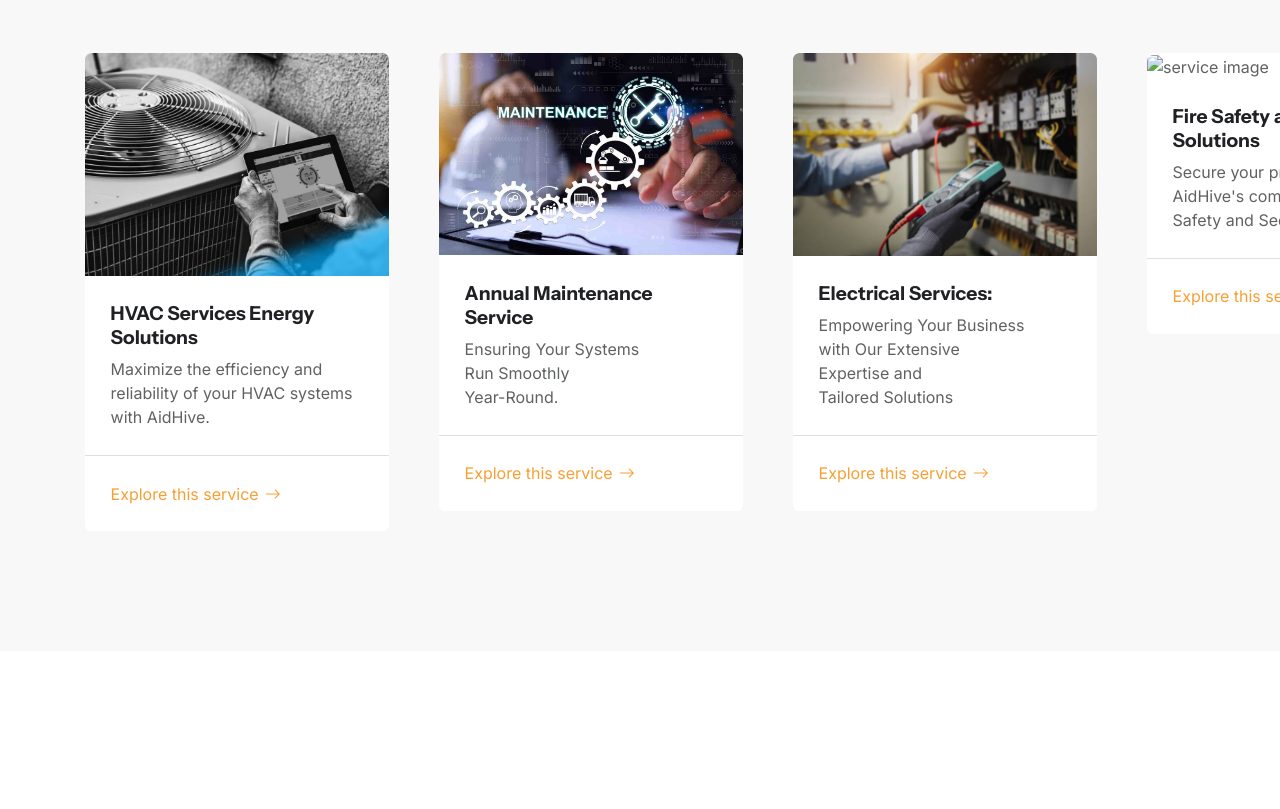
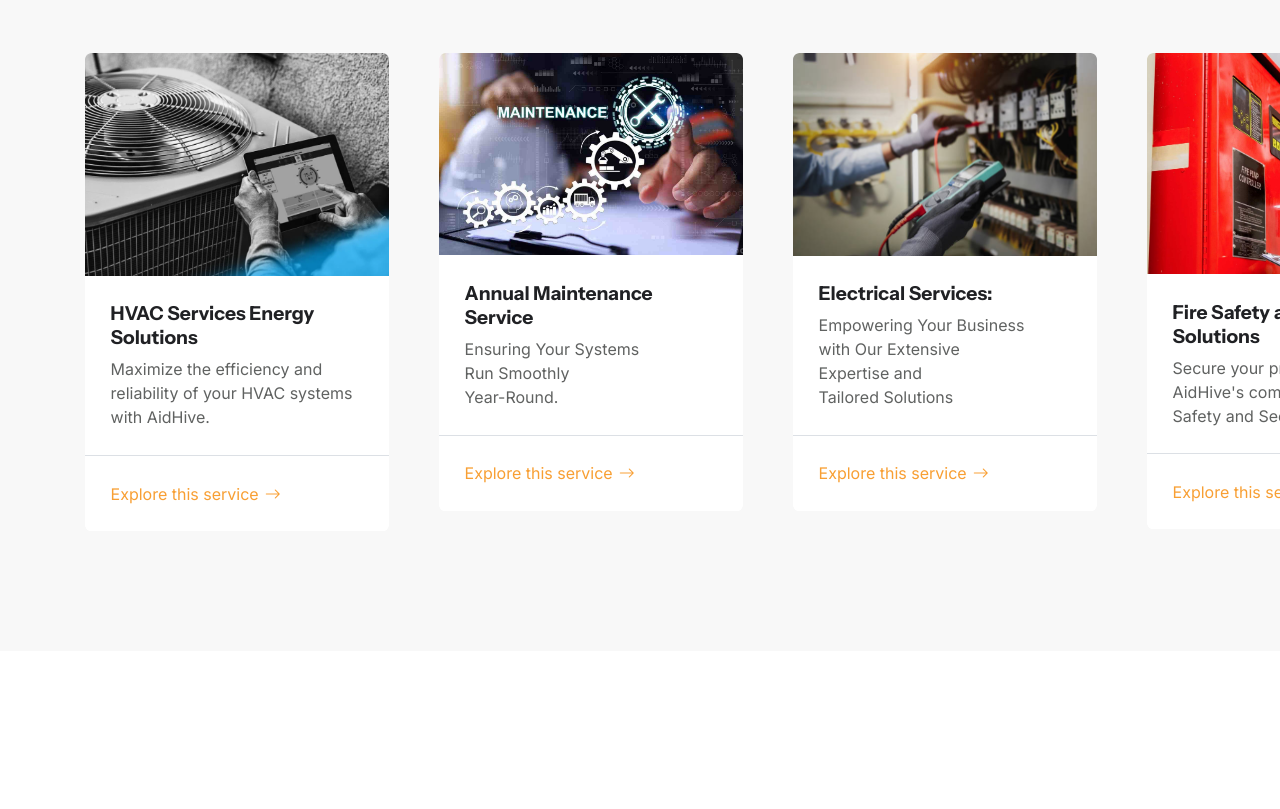
Before and after one commit to aman011210/aidhive-website, a plain HTML site: page commericial.html in a window 1280 px wide. Shown: the part 1788-2597 px from the top of the page. Drawn offline with Linux system fonts and the light colour scheme.

Commit message:
recommit

```diff
--- a/commericial.html
+++ b/commericial.html
@@ -400,7 +400,7 @@ Services START -->
 							<div class="card card-img-scale bg-body overflow-hidden">
 								<!-- Image -->
 								<div class="card-img-scale-wrapper">
-									<img src="assets/images/services/4by3/04.jpg" class="card-img-top img-scale"
+									<img src="assets/images/services/services/04.jpg" class="card-img-top img-scale"
 										alt="service image">
 								</div>
 								<!-- Card body -->
```
Also changed, not shown: assets/images/services/services/04.jpg (added).
